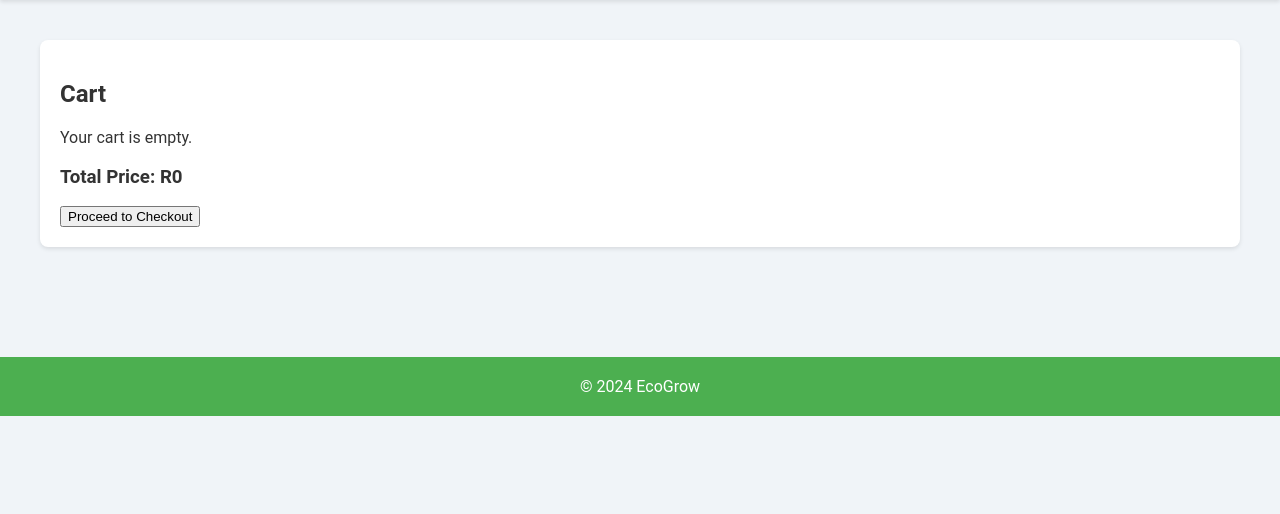
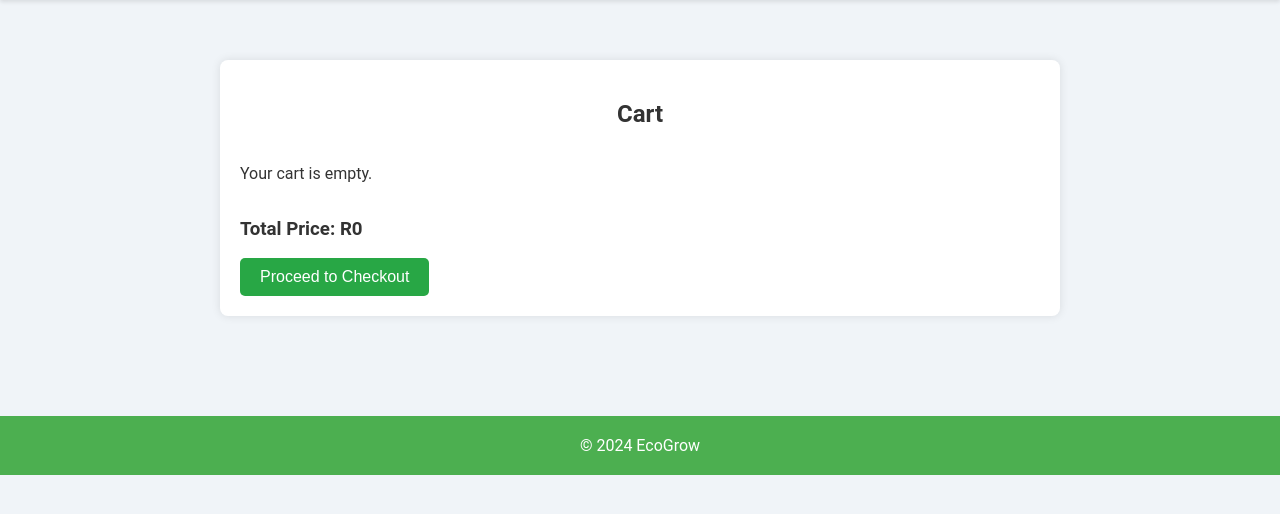
Before and after one commit to IanTerHaar/EcoGrow, a PHP site: page /pages/cart.php in a window 1280 px wide. Shown: the part 164-678 px from the top of the page. Run offline with PHP 8.4, Linux system fonts and the light colour scheme.

Commit message:
add styles to new elements in cart

```diff
--- a/assets/css/cartStyles.css
+++ b/assets/css/cartStyles.css
@@ -85,6 +85,93 @@ footer p {
     margin: 0;
 }
 
+/*Cart section*/
+
+#cart-section {
+    padding: 20px;
+    background-color: #fff;
+    margin: 20px auto;
+    max-width: 800px;
+    border-radius: 8px;
+    box-shadow: 0 0 10px rgba(0, 0, 0, 0.1);
+}
+
+#cart-section h2 {
+    text-align: center;
+    margin-bottom: 20px;
+}
+
+.cart-list {
+    display: flex;
+    flex-direction: column;
+    gap: 20px;
+}
+
+/* Cart Item Styles */
+.cart-item {
+    display: flex;
+    align-items: center;
+    gap: 20px;
+    border: 1px solid #ddd;
+    padding: 10px;
+    border-radius: 8px;
+    background-color: #fafafa;
+}
+
+.cart-item img {
+    width: 100px;
+    height: 100px;
+    object-fit: cover;
+    border-radius: 8px;
+}
+
+.cart-item .remove-button {
+    display: block;
+    margin-top: 10px;
+    padding: 5px 10px;
+    background-color: #4CAF50;
+    color: white;
+    border: none;
+    border-radius: 4px;
+    cursor: pointer;
+    text-align: center;
+}
+
+.cart-item .remove-button:hover {
+    background-color: #333;
+}
+
+.cart-item .details {
+    flex: 1;
+}
+
+.cart-item h3 {
+    margin: 0;
+    font-size: 1.2em;
+}
+
+.cart-item p {
+    margin: 5px 0;
+}
+
+#checkout-button {
+    background-color: #28a745;
+    color: white;
+    padding: 10px 20px;
+    border: none;
+    border-radius: 5px;
+    cursor: pointer;
+    font-size: 16px;
+}
+
+#checkout-button:hover {
+    background-color: #218838;
+}
+
+#checkout-button:active {
+    background-color: #1e7e34;
+}
+
 @media (max-width: 600px) {
     nav ul {
         flex-wrap: wrap;
```
